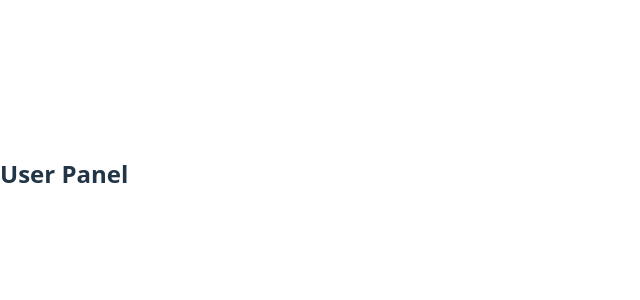
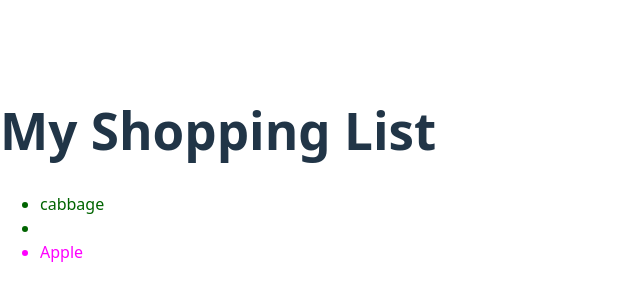
Before and after one commit to rahatali555/react-dashboard, a React (Vite) app: page / in a window 1280 px wide. Shown: the part 226-526 px from the top of the page, without its empty margins (0-640 px from the left). Built offline with nearby package versions, Linux system fonts and the light colour scheme.

Commit message:
practicing rendering list

```diff
--- a/src/App.jsx
+++ b/src/App.jsx
@@ -1,30 +1,26 @@
-function AdminPanel(){
-  return(
+const products=[
+  {title:'cabbage', isFruit:false,id:1},
+  {TITLE:'Garlic',isFruit:false, id:2},
+  {title:'Apple', isFruit:true, id:3},
+];
+
+function ShoppingList(){
+  const ListItems =products.map(products=>
+    <li
+    key={products.id}
+    style={{
+      color:products.isFruit ? 'magenta': 'darkgreen'
+    }}
+    >
+      {products.title}
+
+    </li>
+  );
+  return (
     <>
-    <h2> Admin Panel</h2>
+    <h1> My Shopping List </h1>
+    <ul> {ListItems}  </ul>
     </>
-  );
-
+  )
 }
-function UserPanel(){
-return(
-  <>
-  <h2> User Panel</h2>
-</>
-);
-}
-function App(){
-  let  IsloggedIn=false;
-  let content;
-  if(IsloggedIn==true){
-    content=<AdminPanel/>
-  }
-  else{
-    content=<UserPanel/>
-  }
-  return(
-    <>
-    {content}
-    </> );
-}
-export default App;
+export default ShoppingList;
```
